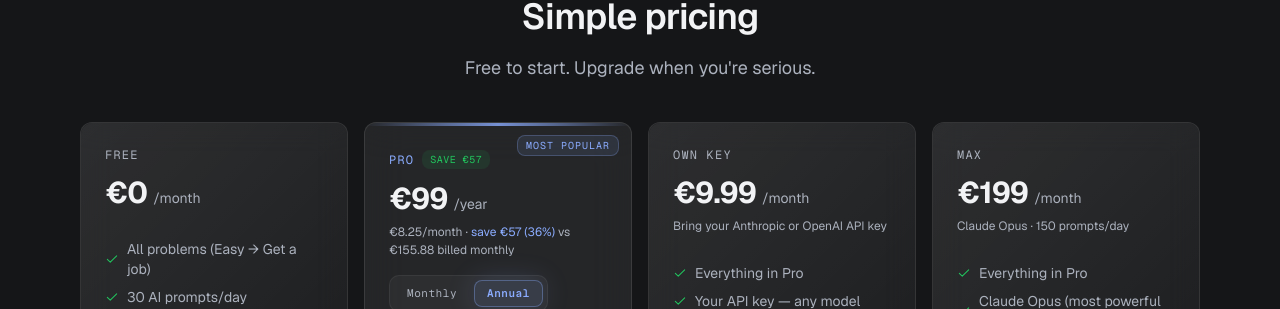
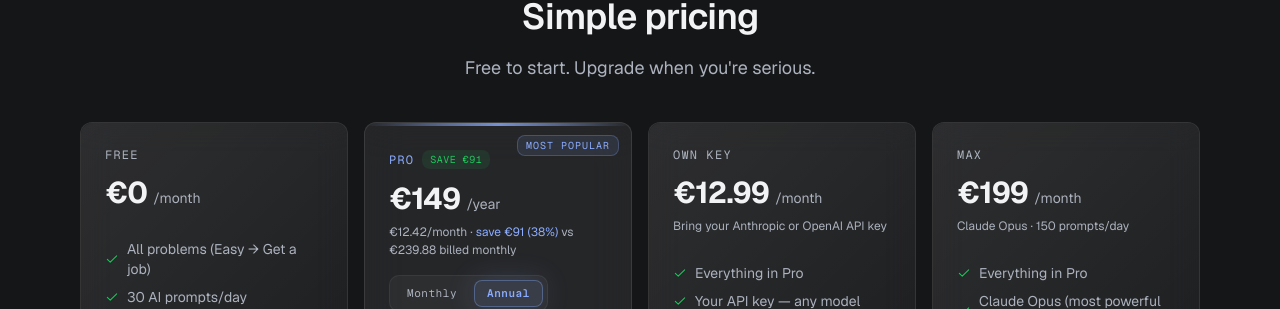
Before and after one commit to anzepislar/bugdr-landingpage, a Next.js app: page / in a window 1280 px wide. Shown: the part 11169-11478 px from the top of the page. Built offline with nearby package versions, Linux system fonts and the light colour scheme; no server answers.

Commit message:
Update pricing: Own Key €12.99, Pro €19.99/mo or €149/yr
Co-Authored-By: Claude Opus 5.5 <noreply@anthropic.com>

```diff
--- a/app/page.tsx
+++ b/app/page.tsx
@@ -34,7 +34,7 @@ const jsonLd = {
       operatingSystem: "Web",
       offers: [
         { "@type": "Offer", name: "Free", price: "0", priceCurrency: "EUR" },
-        { "@type": "Offer", name: "Pro", price: "12.99", priceCurrency: "EUR" },
+        { "@type": "Offer", name: "Pro", price: "19.99", priceCurrency: "EUR" },
       ],
     },
     {
--- a/components/landing/faq.tsx
+++ b/components/landing/faq.tsx
@@ -44,7 +44,7 @@ const faqs = [
   },
   {
     q: "What's included in Pro?",
-    a: "Pro adds a personalized AI debrief after each solve and structured career paths. It costs €12.99 a month or €99 a year.",
+    a: "Pro adds a personalized AI debrief after each solve and structured career paths. It costs €19.99 a month or €149 a year.",
   },
   {
     q: "Will completing a path get me a job?",
--- a/components/landing/pricing.tsx
+++ b/components/landing/pricing.tsx
@@ -82,7 +82,7 @@ export function Pricing() {
           <ProCard />
           <PlanCard
             label="Own Key"
-            price="€9.99"
+            price="€12.99"
             unit="/month"
             note="Bring your Anthropic or OpenAI API key"
             items={ownKeyItems}
@@ -170,19 +170,19 @@ function ProCard() {
           </div>
           {annual && (
             <span className="inline-flex items-center rounded-md bg-passed/10 text-passed px-2 py-0.5 font-mono text-[10px] uppercase tracking-wider">
-              Save €57
+              Save €91
             </span>
           )}
         </div>
 
         <Price
-          price={annual ? "€99" : "€12.99"}
+          price={annual ? "€149" : "€19.99"}
           unit={annual ? "/year" : "/month"}
         />
         {annual && (
           <p className="mt-1.5 text-[12px] text-muted">
-            €8.25/month · <span className="text-action">save €57 (36%)</span> vs
-            €155.88 billed monthly
+            €12.42/month · <span className="text-action">save €91 (38%)</span> vs
+            €239.88 billed monthly
           </p>
         )}
 
```
